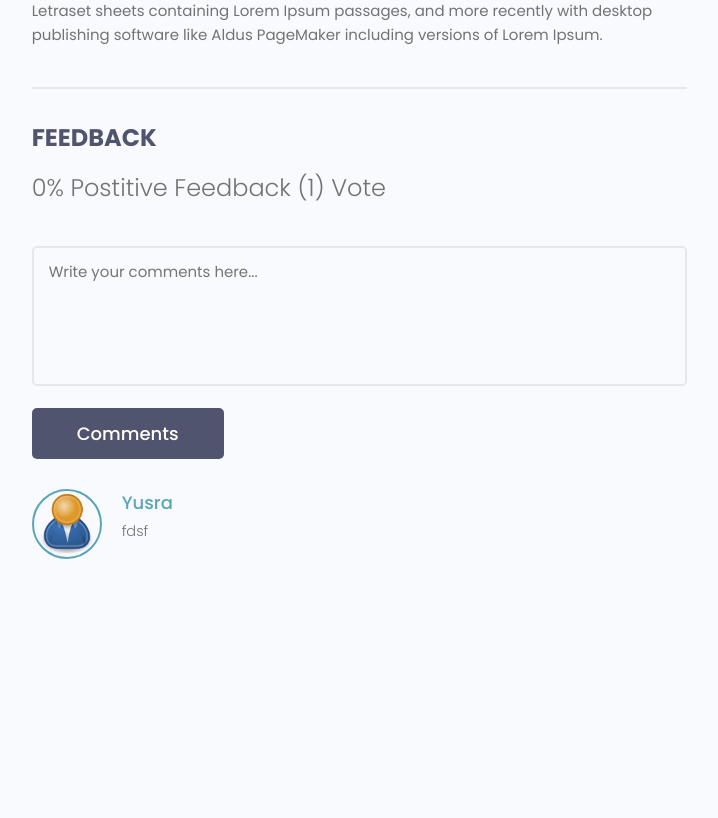
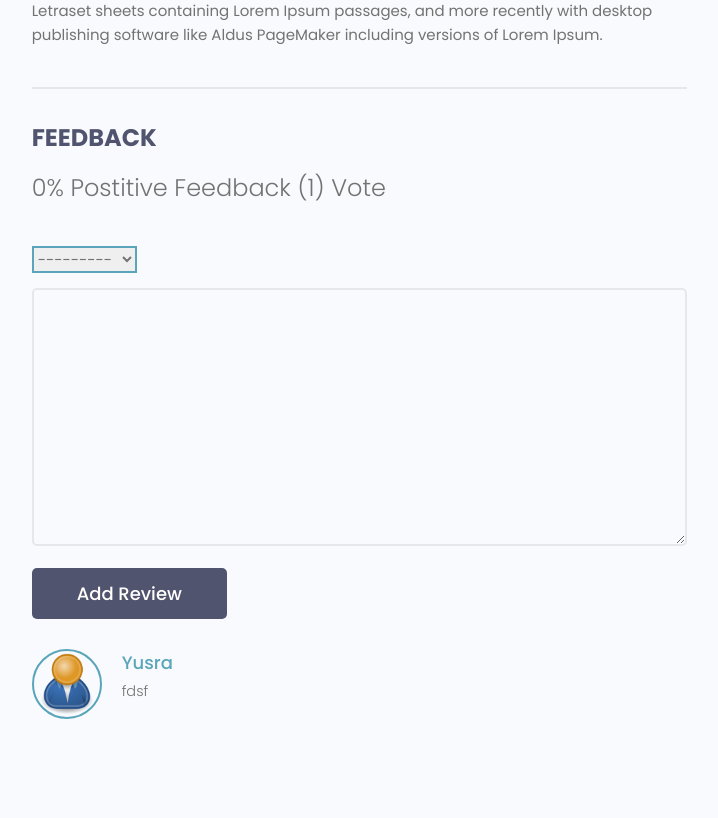
Before and after one commit to yasingunay/DevSearch, a Django app: page /projects/project/cfeef958-b0fc-449b-bdaf-53d790159037 in a window 1280 px wide. Shown: the part 832-1650 px from the top of the page, without its empty margins (465-1183 px from the left). Before the commit the page ends 1391 px from the top, so only its background shows below. Run offline with Django 4.2, Linux system fonts and the light colour scheme; data comes from the database, SQL or seed files in the repository; both versions use the stored data as it was after the commit; some libraries are stand-ins or nearby versions.

Commit message:
review added

```diff
--- a/projects/forms.py
+++ b/projects/forms.py
@@ -1,6 +1,6 @@
 from django.forms import ModelForm
 from django import forms
-from .models import Project
+from .models import Project, Review
 
 
 class ProjectForm(ModelForm):
@@ -27,3 +27,21 @@ class ProjectForm(ModelForm):
         # self.fields['title'].widget.attrs.update({'class': 'input', 'placeholder': 'Add title'})
 
         # self.fields['description'].widget.attrs.update({'class': 'input'})
+
+
+
+class ReviewForm(ModelForm):
+    class Meta:
+        model = Review
+        fields =["value", "body"]
+
+        labels = {
+            'value': 'Place your vote',
+            'body': 'Add a comment with your vote'
+        }
+
+    def __init__(self, *args, **kwargs):
+        super(ReviewForm, self).__init__(*args, **kwargs)
+
+        for name, field in self.fields.items():
+            field.widget.attrs.update({"class": "input"})
--- a/projects/models.py
+++ b/projects/models.py
@@ -26,6 +26,18 @@ class Project(models.Model):
     class Meta:
         ordering = ["created"]
 
+    @property
+    def getVoteCount(self):
+        print("sddhasjhdjkasd")
+        reviews = self.review_set.all()
+        upVotes = reviews.filter(value="up").count()
+        totalVotes = reviews.count()
+
+        ratio = (upVotes / totalVotes) * 100
+        self.vote_total = totalVotes
+        self.vote_ratio = ratio
+
+        self.save()
 
 class Review(models.Model):
     VOTE_TYPE = (
--- a/projects/templates/projects/single-project.html
+++ b/projects/templates/projects/single-project.html
@@ -43,14 +43,17 @@
               {{project.vote_ratio}}% Postitive Feedback ({{project.vote_total}}) Vote{{project.vote_total|pluralize:"s"}}
             </h5>
 
-            <form class="form" action="#" method="POST">
-              <!-- Textarea -->
-              <div class="form__field">
-                <label for="formInput#textarea">Comments: </label>
-                <textarea class="input input--textarea" name="message" id="formInput#textarea"
-                  placeholder="Write your comments here..."></textarea>
-              </div>
-              <input class="btn btn--sub btn--lg" type="submit" value="Comments" />
+            <form class="form" action="{% url 'project' project.id %}" method="POST">
+                {% csrf_token %}
+
+                {% for field in form %}
+                <!-- Input:Text -->
+                <div class="form__field">
+                    <label for="formInput#text">{{ field.label }} </label>
+                    {{ field }}
+                </div>
+                {% endfor %}
+              <input class="btn btn--sub btn--lg" type="submit" value="Add Review" />
             </form>
             <div class="commentList">
 
--- a/projects/urls.py
+++ b/projects/urls.py
@@ -8,4 +8,5 @@ urlpatterns = [
     path("create-project/", views.createProject, name="create-project"),
     path("update-project/<str:pk>", views.updateProject, name="update-project"),
     path("delete-project/<str:pk>", views.deleteProject, name="delete-project"),
+
 ]
--- a/projects/views.py
+++ b/projects/views.py
@@ -2,7 +2,8 @@ from django.shortcuts import render, redirect
 from django.contrib.auth.decorators import login_required
 from django.http import HttpResponse
 from .models import Project, Tag
-from .forms import ProjectForm
+from .forms import ProjectForm, ReviewForm
+from django.contrib import messages
 from .utils import searchProjects, paginateProjets
 
 
@@ -18,10 +19,26 @@ def projects(request):
     }
     return render(request, "projects/projects.html", context)
 
-
 def project(request, pk):
     projectObj = Project.objects.get(id=pk)
-    return render(request, "projects/single-project.html", {"project": projectObj})
+    form = ReviewForm()
+
+    if request.method == "POST":
+        form = ReviewForm(request.POST)
+        if form.is_valid():
+            review = form.save(commit=False)
+            review.project = projectObj
+            review.owner = request.user.profile
+            review.save()
+
+            projectObj.getVoteCount
+            messages.success(request, "Your review was successfully submitted!")
+            return redirect('project', pk=projectObj.id)
+
+            # update project vote count
+
+    context ={'project': projectObj, 'form': form}
+    return render(request, "projects/single-project.html", context)
 
 
 @login_required(login_url="login")
--- a/requirements.txt
+++ b/requirements.txt
@@ -6,7 +6,9 @@ mypy-extensions==1.0.0
 packaging==23.2
 pathspec==0.11.2
 Pillow==10.1.0
+pip==23.3.1
 platformdirs==4.0.0
 sqlparse==0.4.4
+tomli==2.0.1
 typing_extensions==4.8.0
 whitenoise==6.6.0
```
Also changed, not shown: db.sqlite3, users/forms.py (line endings or trailing spaces), 1 other file.
